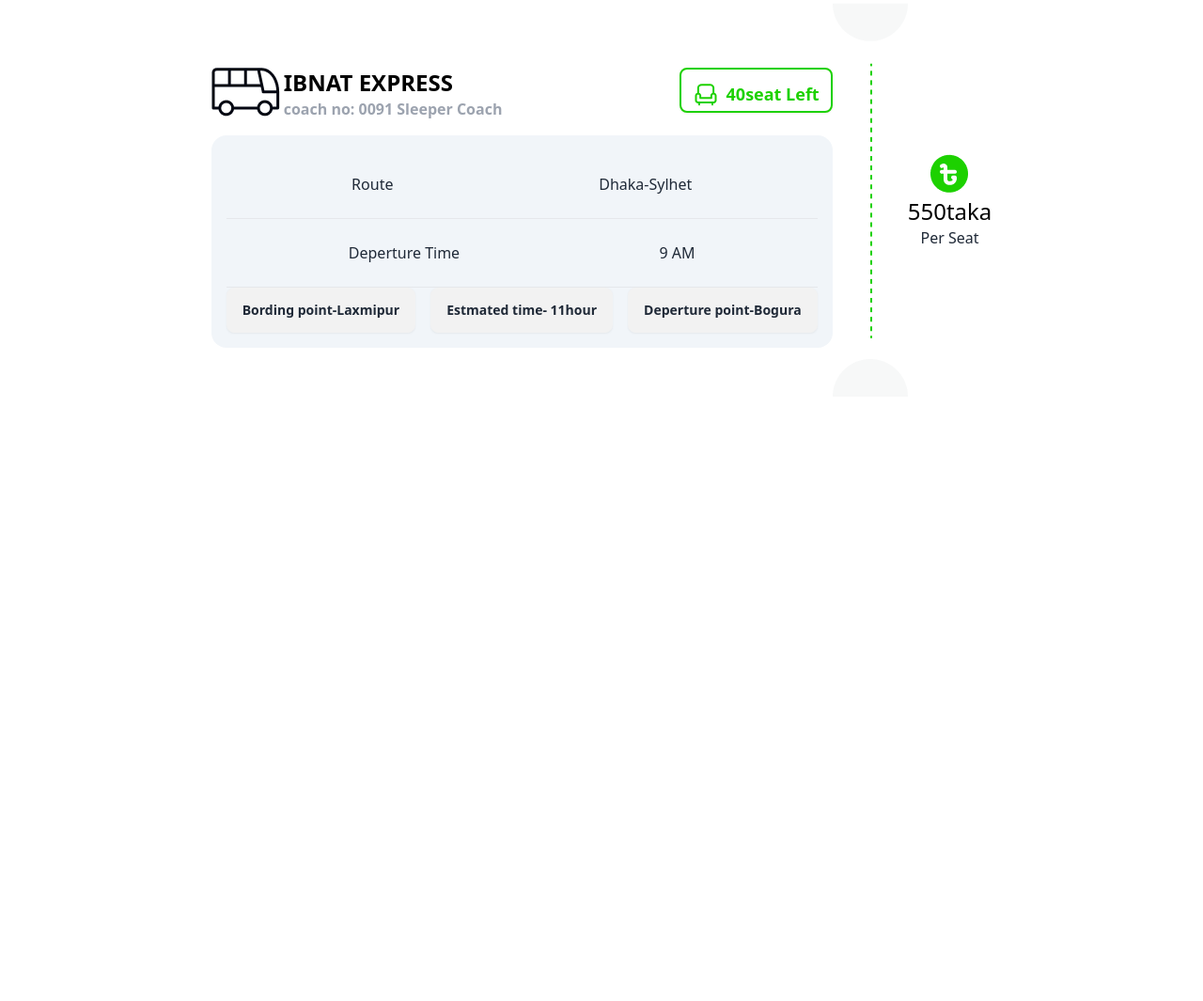
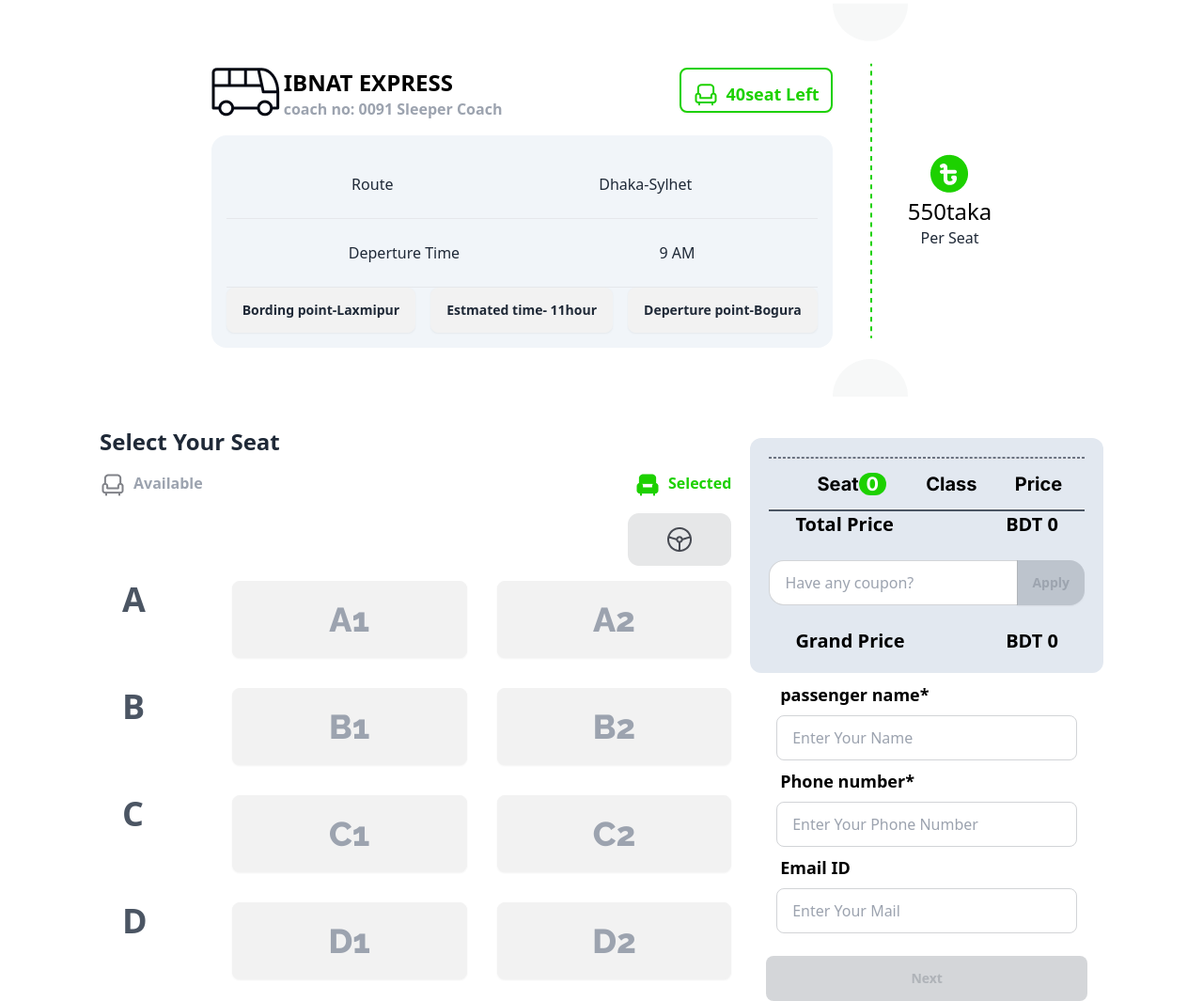
Before and after one commit to TasinEvan/bus-ticket, a plain HTML site: page index.html in a window 1280 px wide. Shown: the part 1617-2682 px from the top of the page at 94% size. Before the commit the page ends 2039 px from the top, so only its background shows below. Drawn offline with nearby package versions, Linux system fonts and the light colour scheme.

Commit message:
seat section added

```diff
--- a/index.html
+++ b/index.html
@@ -254,6 +254,131 @@
 
 </div>
 
+<!-- seat-book section -->
+<div class="section-container m-4 flex  justify-center gap-5 ">
+   <div class="seat-product flex-1">
+     <h2 class="text-2xl font-bold my-4 ">Select Your Seat</h2>
+
+
+    <div class="seatshow flex justify-between  ">
+<div class=" flex gap-2"> <img src="images/seat-gray.png" alt=""> <p class="text-gray-400 font-bold">Available</p></div>
+<div class=" flex gap-2"> <img src="images/seat-green-filled.png" alt=""> <p class="text-theme font-bold">Selected</p></div>
+
+
+
+    </div>
+
+    <div class="flex justify-end my-4"><img src="images/Group 56.png" alt=""></div>
+
+
+<div id="seat-container" class=" grid grid-cols-5 gap-8 ">
+        <div class="grid grid-cols-1 gap-8 ">
+        <p class="ml-6 text-gray-600 text-4xl font-bold ">A</p>
+        <p class="ml-6 text-gray-600 text-4xl font-bold ">B</p>
+        <p class="ml-6 text-gray-600 text-4xl font-bold ">C</p>
+        <p class="ml-6 text-gray-600 text-4xl font-bold ">D</p>
+
+        </div>
+<div class="grid grid-cols-2 gap-8 col-span-4 ">
+<button id="A1" class="btn w-auto h-auto p-5 text-4xl font-extrabold text-gray-400 raleway" >A1</button>
+<button id="A2" class="btn w-auto h-auto p-5 text-4xl font-extrabold text-gray-400 raleway">A2</button>
+<button id="B1" class="btn w-auto h-auto p-5 text-4xl font-extrabold text-gray-400 raleway">B1</button>
+<button id="B2" class="btn w-auto h-auto p-5 text-4xl font-extrabold text-gray-400 raleway">B2</button>
+<button id="C1" class="btn w-auto h-auto p-5 text-4xl font-extrabold text-gray-400 raleway">C1</button>
+<button id="C2" class="btn w-auto h-auto p-5 text-4xl font-extrabold text-gray-400 raleway">C2</button>
+<button id="D1" class="btn w-auto h-auto p-5 text-4xl font-extrabold text-gray-400 raleway">D1</button>
+<button id="D2" class="btn w-auto h-auto p-5 text-4xl font-extrabold text-gray-400 raleway">D2</button>
+
+
+</div>
+
+
+
+
+    </div>
+   </div>
+
+   <div class="seatInfo-Container my-7">
+<div class=" bg-slate-200  rounded-xl p-5">
+    <table class="table">
+    <!-- head -->
+    <thead>
+      <tr>
+        <th></th>
+        <th class="text-xl text-black font-bold inter">Seat<span id="seat-booking" class="text-xl font-bold bg-theme px-2 text-white rounded-full">0</span></th>
+        <th class="text-xl text-black font-bold inter">Class</th>
+        <th class="text-xl text-black font-bold inter">Price</th>
+        <div class="border border-dashed border-gray-500 w-full h-0"></div>
+      </tr>
+    </thead>
+    <tbody id="table-row">
+
+
+    <hr>
+
+
+    </tbody>
+
+  </table>
+  <div class="border border-1 border-gray-600 w-full h-0"></div>
+
+  <div class=" total-cost flex justify-between mx-7 ">
+      <h5 class="text-xl text-black font-bold">Total Price</h5>
+      <h5 class="text-xl text-black font-bold">BDT <span id="total-cost">0</span></h5>
+    </div>
+
+
+<div class=" coupon flex justify-center">
+
+  <div class="join rounded-2xl my-6  ">
+      <input id="input-Id" class="input input-bordered join-item" placeholder="Have any coupon?"/>
+      <button id="apply-btn-ID" disabled class="btn join-item rounded-2xl bg-theme border-none text-white ">Apply</button>
+    </div>
+</div>
+
+<div class=" total-cost flex justify-between mx-7 ">
+  <h5 class="text-xl text-black font-bold">Grand Price</h5>
+  <h5 class="text-xl text-black font-bold">BDT <span id="grand-cost">0</span></h5>
+</div>
+</div>
+
+<div class="input container flex flex-col items-center">
+    <label class="form-control w-full max-w-xs">
+        <div class="label">
+          <span class="label-text text-lg text-black font-bold ">passenger name*</span>
+
+        </div>
+        <input type="text" placeholder="Enter Your Name" class="input input-bordered w-full max-w-xs" />
+
+      </label>
+    <label class="form-control w-full max-w-xs">
+        <div class="label">
+          <span class="label-text text-lg text-black font-bold ">Phone number*</span>
+
+        </div>
+        <input id="numberInput-ID" type="text" placeholder="Enter Your Phone Number " class="input input-bordered w-full max-w-xs" />
+
+      </label>
+    <label class="form-control w-full max-w-xs">
+        <div class="label">
+          <span class="label-text text-lg text-black font-bold ">Email ID</span>
+
+        </div>
+        <input type="email" placeholder="Enter Your Mail" class="input input-bordered w-full max-w-xs" />
+
+      </label>
+
+      <button disabled id="nextBtn-ID" class="btn btn-outline my-6 bg-theme w-full border-none text-white ">Next</button>
+
+
+
+</div>
+
+
+</div>
+
+</div>
+
 
     <script src="scripts/index.js"></script>
 </body>
```
Also changed, not shown: images/Group 56.png (added).
